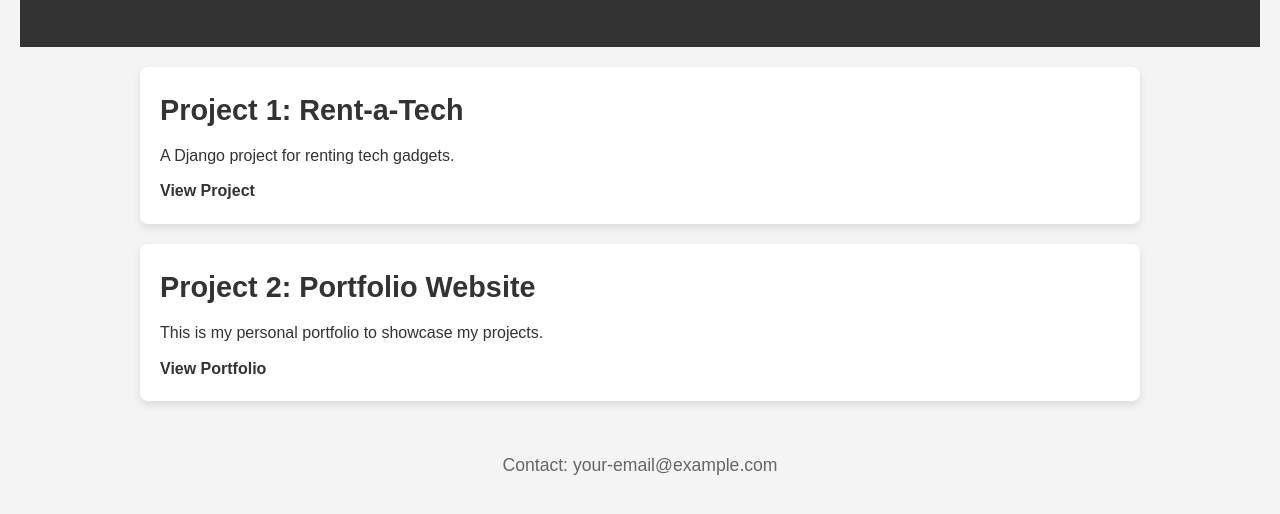
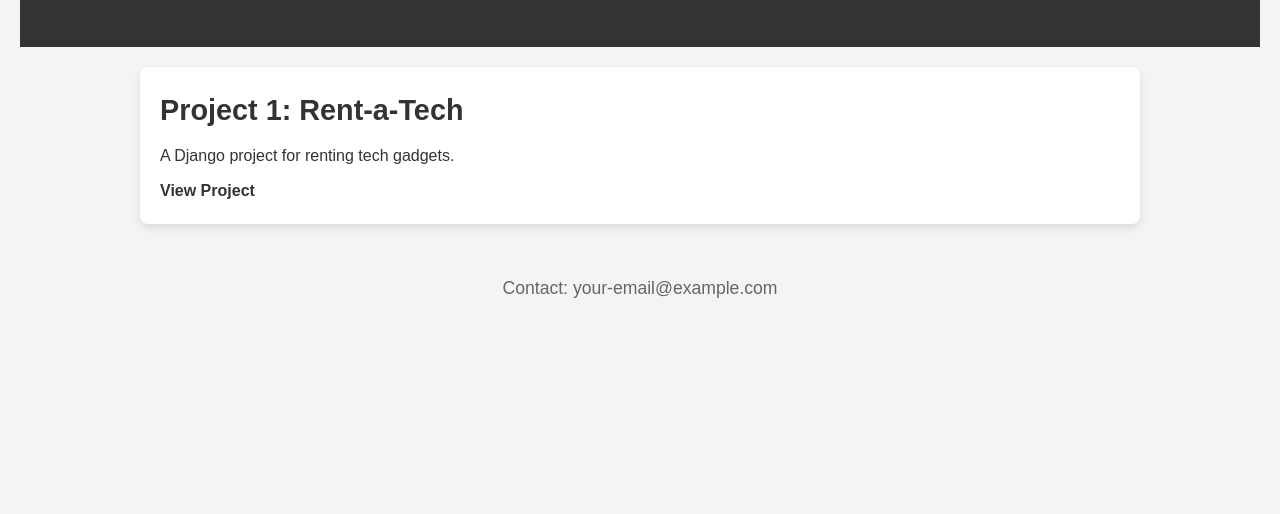
Before and after one commit to Ashin808/Ashin808.github.io, a plain HTML site: page index.html in a window 1280 px wide. Shown: the part 158-672 px from the top of the page. Drawn offline with Linux system fonts and the light colour scheme.

Commit message:
Update index.html

```diff
--- a/index.html
+++ b/index.html
@@ -18,11 +18,7 @@
     <a href="https://github.com/Ashin808/rent-a-tech" target="_blank">View Project</a> <!-- Link to your GitHub repo -->
   </section>
 
-  <section>
-    <h2>Project 2: Portfolio Website</h2>
-    <p>This is my personal portfolio to showcase my projects.</p>
-    <a href="https://ashin808.github.io" target="_blank">View Portfolio</a> <!-- Link to your portfolio page -->
-  </section>
+
 
   <!-- Add more projects as needed -->
 </main>
```
